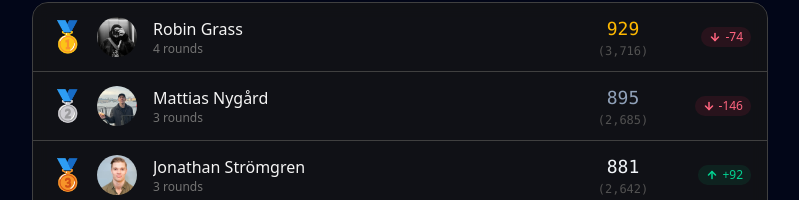
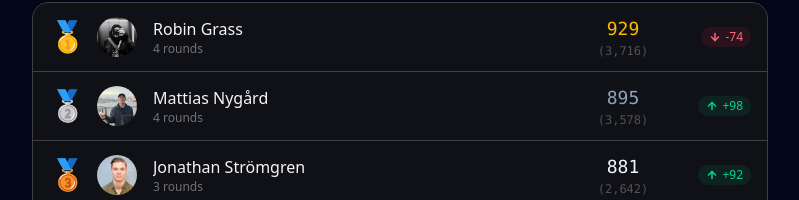
Before and after one commit to hejrobin/maptap-leaderboard, a React (Vite) app: page / in a window 1280 px wide. Shown: the part 326-526 px from the top of the page, without its empty margins (240-1039 px from the left). Built offline with nearby package versions, Linux system fonts and the light colour scheme.

Commit message:
chore: update scores

```diff
--- a/src/data.ts
+++ b/src/data.ts
@@ -50,6 +50,7 @@ export const leaderboard: Player[] = [
       { date: "2026-06-16", score: 949 },
       { date: "2026-06-17", score: 941 },
       { date: "2026-06-18", score: 795 },
+      { date: "2026-06-22", score: 893 },
     ],
   },
   {
```
